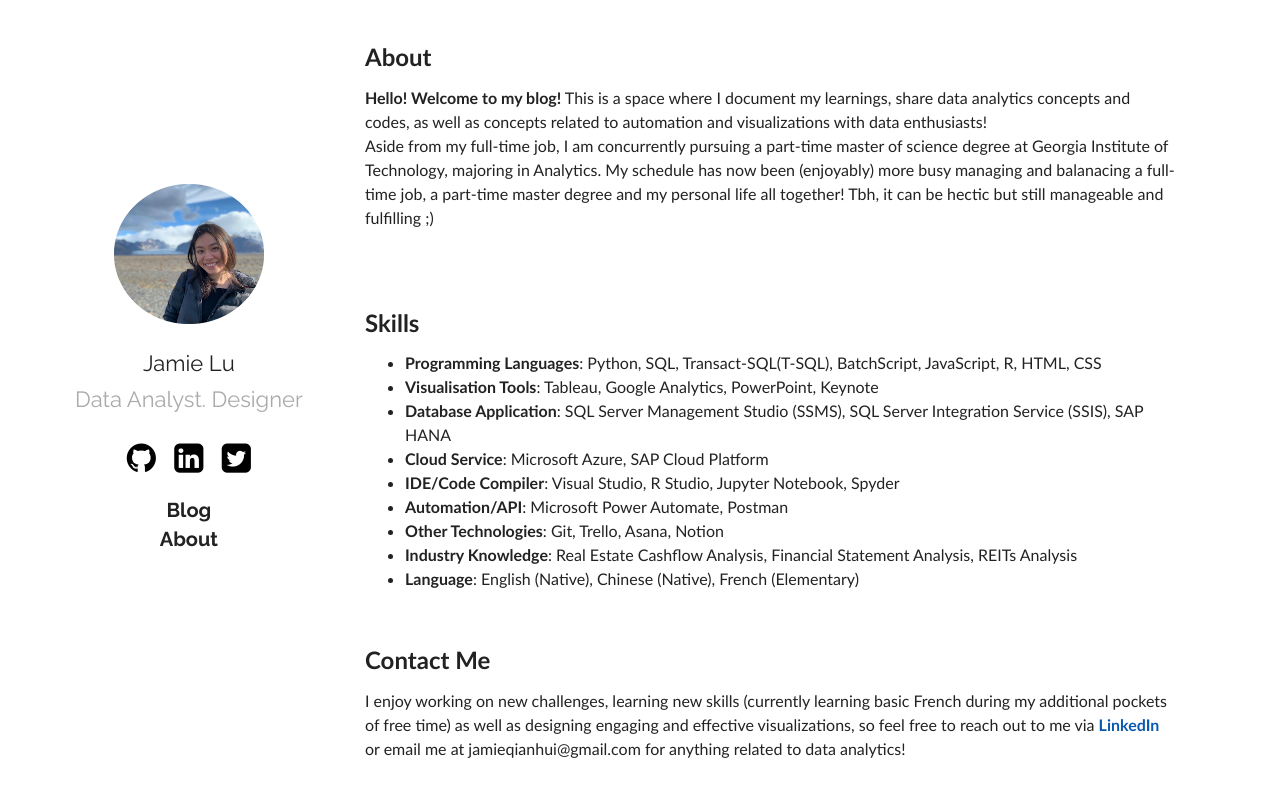
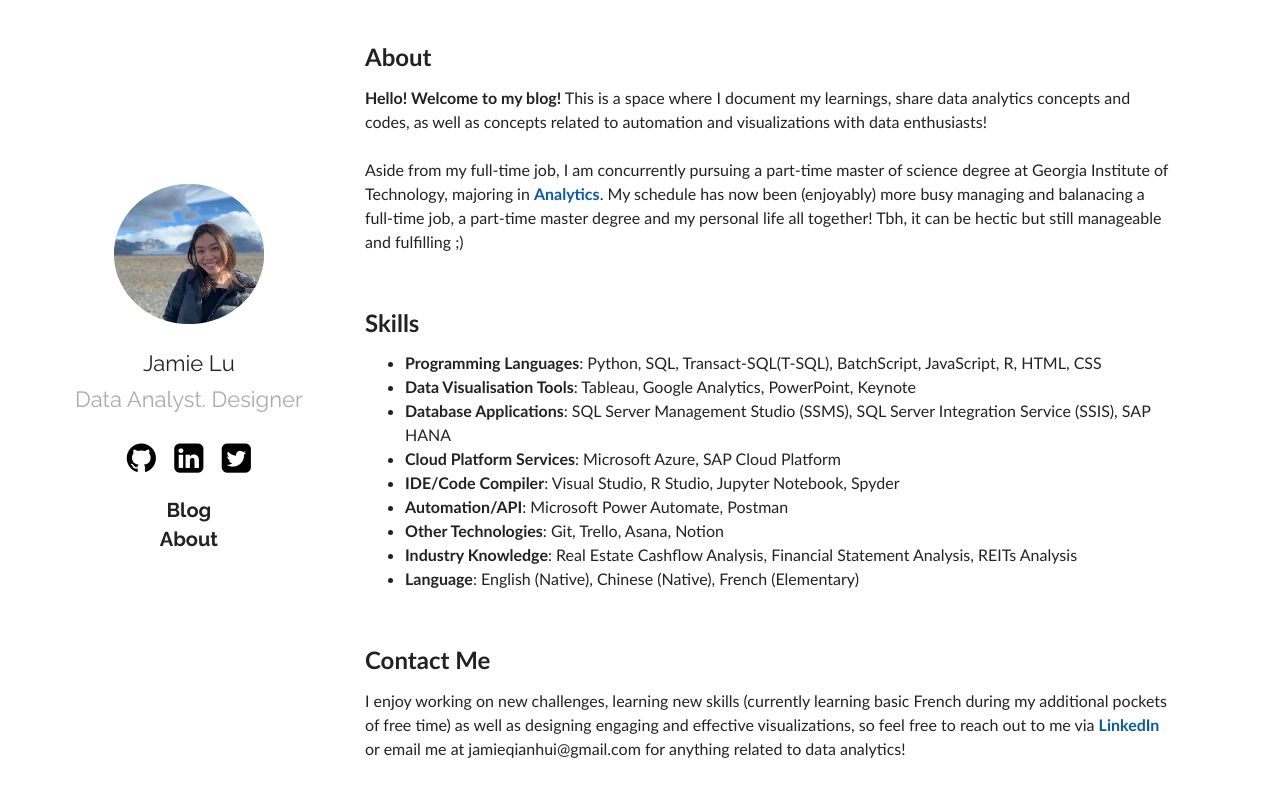
Before and after one commit to jamieqianhui/jamieqianhui.github.io, a Jekyll site: the page built from about.md, in a window 1280 px wide. Shown: the top 797 px of the page. Built offline with Jekyll 4.4.1, drawn with Linux system fonts in a browser that asks for light colours.

Commit message:
Update about.md

```diff
--- a/about.md
+++ b/about.md
@@ -6,18 +6,17 @@
 
 ## About
 **Hello! Welcome to my blog!** This is a space where I document my learnings, share data analytics concepts and codes, as well as concepts related to automation and visualizations with data enthusiasts!
-<br> Aside from my full-time job, I am concurrently pursuing a part-time master of science degree at Georgia Institute of Technology, majoring in Analytics. My schedule has now been (enjoyably) more busy managing and balanacing a full-time job, a part-time master degree and my personal life all together! Tbh, it can be hectic but still manageable and fulfilling ;)
+<br><br>
+Aside from my full-time job, I am concurrently pursuing a part-time master of science degree at Georgia Institute of Technology, majoring in **[Analytics][Analytics]**. My schedule has now been (enjoyably) more busy managing and balanacing a full-time job, a part-time master degree and my personal life all together! Tbh, it can be hectic but still manageable and fulfilling ;)
 
 <br>
-<br>
-
 
 ## Skills
 
 + **Programming Languages**: Python, SQL, Transact-SQL(T-SQL), BatchScript, JavaScript, R, HTML, CSS
-+ **Visualisation Tools**:   Tableau, Google Analytics, PowerPoint, Keynote
-+ **Database Application**:  SQL Server Management Studio (SSMS), SQL Server Integration Service (SSIS), SAP HANA
-+ **Cloud Service**:         Microsoft Azure, SAP Cloud Platform
++ **Data Visualisation Tools**: Tableau, Google Analytics, PowerPoint, Keynote
++ **Database Applications**:  SQL Server Management Studio (SSMS), SQL Server Integration Service (SSIS), SAP HANA
++ **Cloud Platform Services**: Microsoft Azure, SAP Cloud Platform
 + **IDE/Code Compiler**:     Visual Studio, R Studio, Jupyter Notebook, Spyder
 + **Automation/API**:        Microsoft Power Automate, Postman
 + **Other Technologies**:    Git, Trello, Asana, Notion
```
Also changed, not shown: other parts of about.md (+1 -0 lines).
